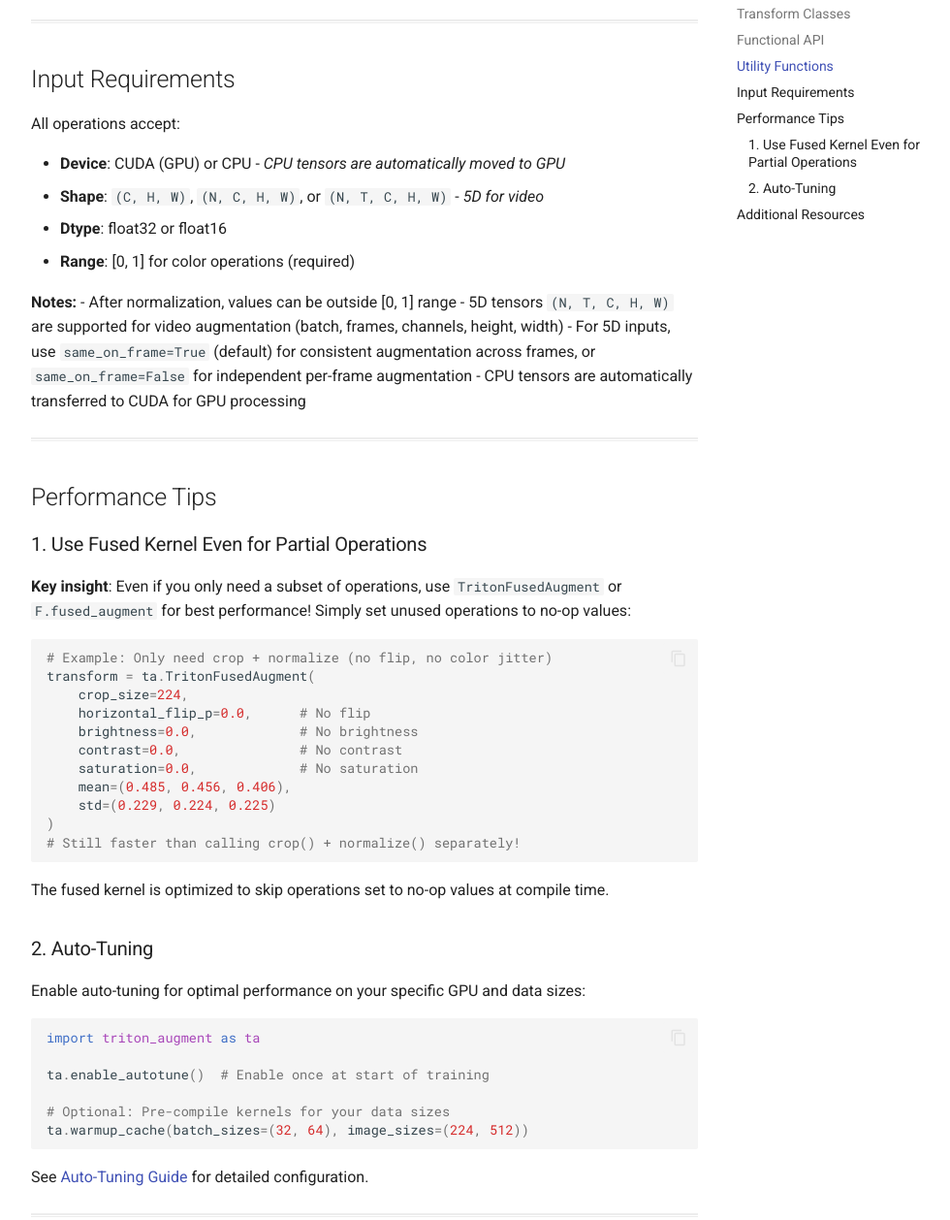
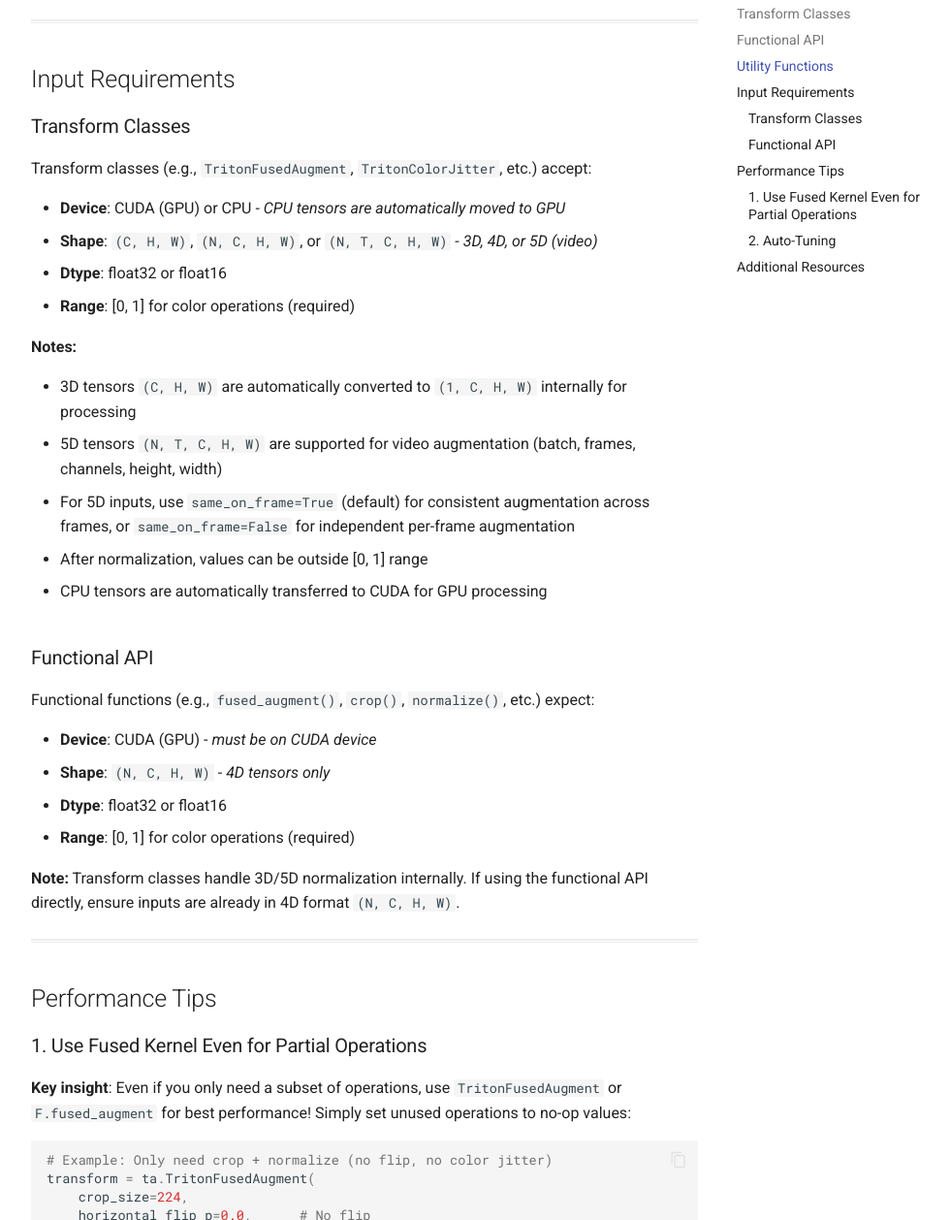
Before and after one commit to yuhezhang-ai/triton-augment, an MkDocs documentation site: the page built from docs/api-reference.md, in a window 1280 px wide and 1400 px high, scrolled down 4099 px, cut to the strip 142-1400 px from the top of the window. Shown: the whole strip at 97% size, without its empty margins (264-1244 px from the left). Built offline with MkDocs 1.6.1 and Material for MkDocs 9.7.7, drawn with Linux system fonts in a browser that asks for light colours; comment, search, counter and statistics services are not loaded.

Commit message:
update docs

```diff
--- a/docs/api-reference.md
+++ b/docs/api-reference.md
@@ -186,18 +186,36 @@ Low-level functional interface for fine-grained control with fixed parameters. U
 
 ## Input Requirements
 
-All operations accept:
+### Transform Classes
+
+Transform classes (e.g., `TritonFusedAugment`, `TritonColorJitter`, etc.) accept:
 
 - **Device**: CUDA (GPU) or CPU - *CPU tensors are automatically moved to GPU*
-- **Shape**: `(C, H, W)`, `(N, C, H, W)`, or `(N, T, C, H, W)` - *5D for video*
+- **Shape**: `(C, H, W)`, `(N, C, H, W)`, or `(N, T, C, H, W)` - *3D, 4D, or 5D (video)*
 - **Dtype**: float32 or float16
 - **Range**: [0, 1] for color operations (required)
 
 **Notes:**
+
+- 3D tensors `(C, H, W)` are automatically converted to `(1, C, H, W)` internally for processing
+- 5D tensors `(N, T, C, H, W)` are supported for video augmentation (batch, frames, channels, height, width)
+
+- For 5D inputs, use `same_on_frame=True` (default) for consistent augmentation across frames, or `same_on_frame=False` for independent per-frame augmentation
+
 - After normalization, values can be outside [0, 1] range
-- 5D tensors `(N, T, C, H, W)` are supported for video augmentation (batch, frames, channels, height, width)
-- For 5D inputs, use `same_on_frame=True` (default) for consistent augmentation across frames, or `same_on_frame=False` for independent per-frame augmentation
+
 - CPU tensors are automatically transferred to CUDA for GPU processing
+
+### Functional API
+
+Functional functions (e.g., `fused_augment()`, `crop()`, `normalize()`, etc.) expect:
+
+- **Device**: CUDA (GPU) - *must be on CUDA device*
+- **Shape**: `(N, C, H, W)` - *4D tensors only*
+- **Dtype**: float32 or float16
+- **Range**: [0, 1] for color operations (required)
+
+**Note:** Transform classes handle 3D/5D normalization internally. If using the functional API directly, ensure inputs are already in 4D format `(N, C, H, W)`.
 
 ---
 
```
Also changed, not shown: 2 other files.
